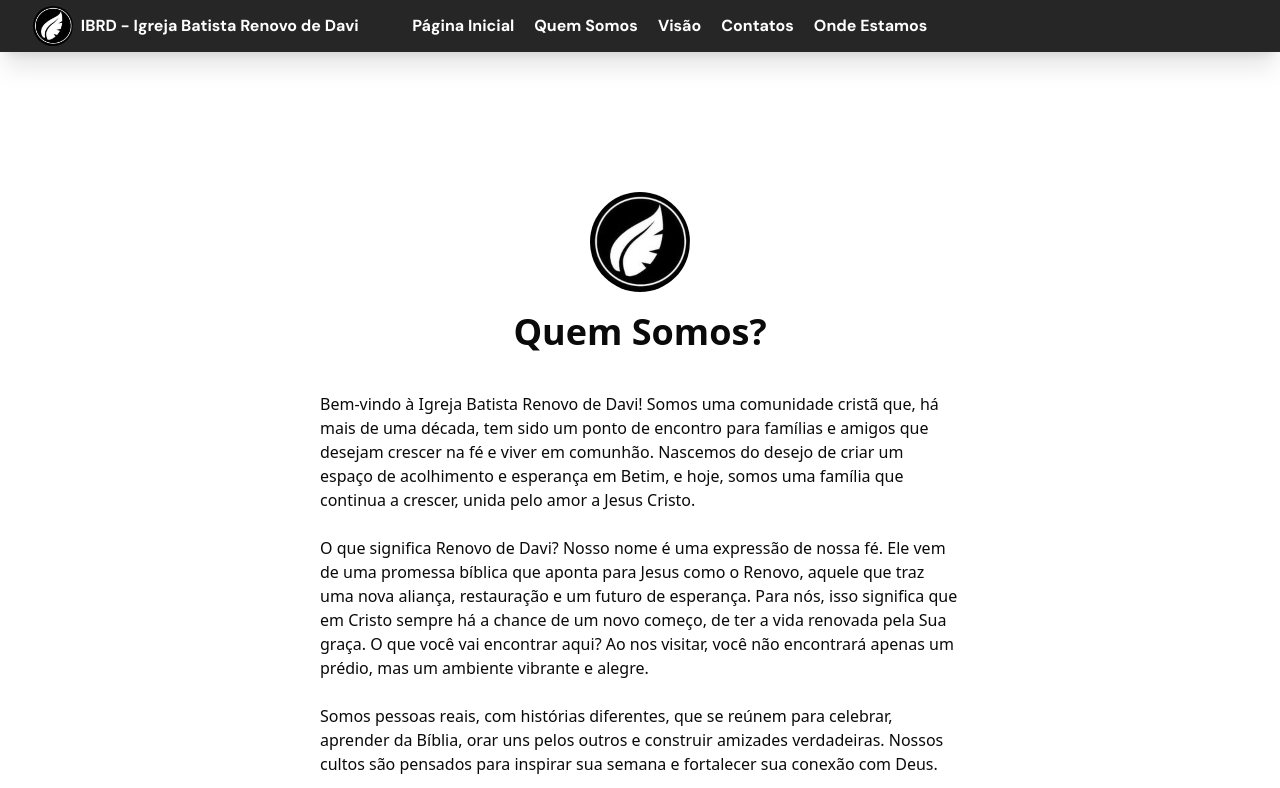
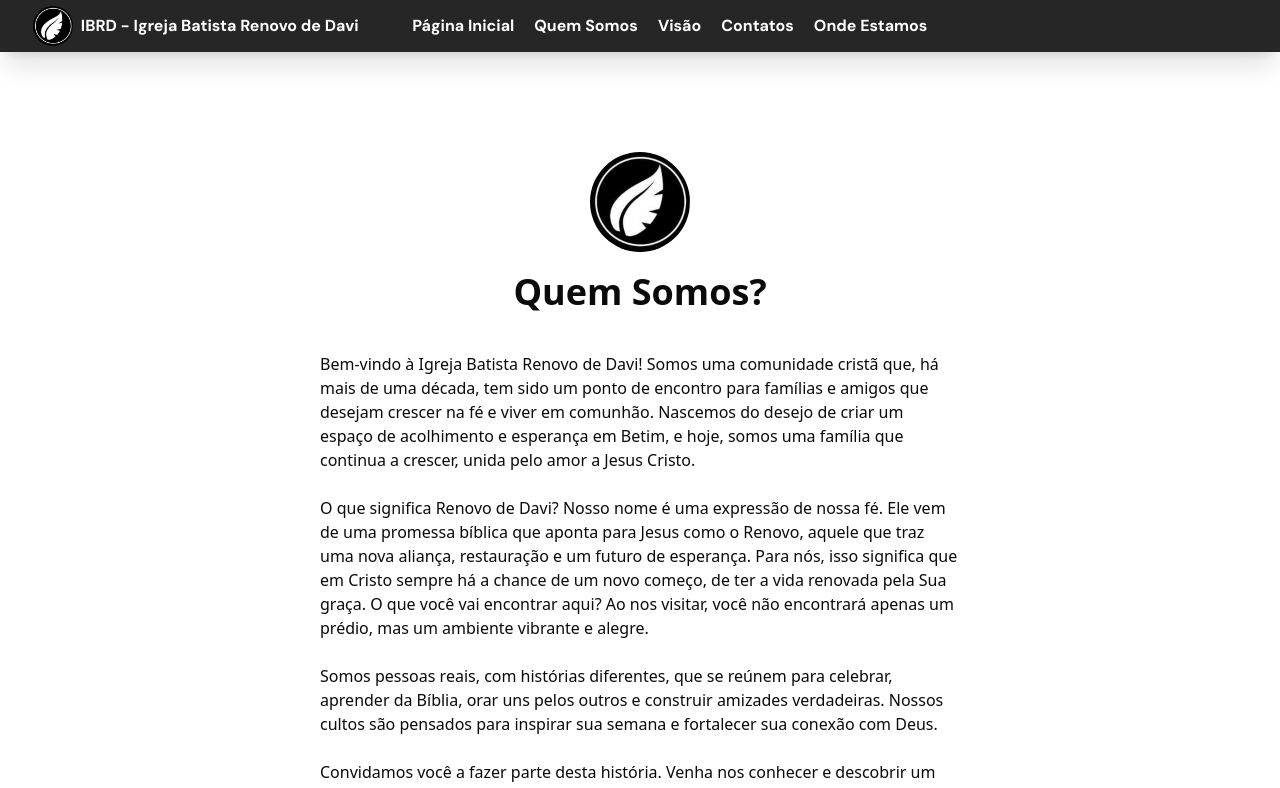
Before and after one commit to joao-nery/IBRD_System, a Next.js app: page /pages/whoWeAre in a window 1280 px wide. Shown: the top 788 px of the page. Built offline with nearby package versions, Linux system fonts and the light colour scheme; some icons are missing.

Commit message:
fixes in vison, wherelocalization pages2

```diff
--- a/src/app/pages/vision/page.tsx
+++ b/src/app/pages/vision/page.tsx
@@ -2,7 +2,7 @@ import Image from "next/image";
 
 export default function VisionPage() {
   return (
-    <div className="flex flex-col py-15 lg:mt-10 items-center">
+    <div className="flex flex-col py-15 lg:mt-5 items-center">
       <Image
         src={"/logo.jpg"}
         width={100}
--- a/src/app/pages/whoWeAre/page.tsx
+++ b/src/app/pages/whoWeAre/page.tsx
@@ -4,7 +4,7 @@ import Link from "next/link";
 
 export default function WhoWeArePaeg() {
   return (
-    <div className="flex flex-col py-15 mt-5 lg:mt-20 items-center gap-10">
+    <div className="flex flex-col py-15 mt-5 lg:mt-10 items-center gap-10">
       <div className="flex flex-col gap-5 items-center">
         <Image
           src={"/logo.jpg"}
```
